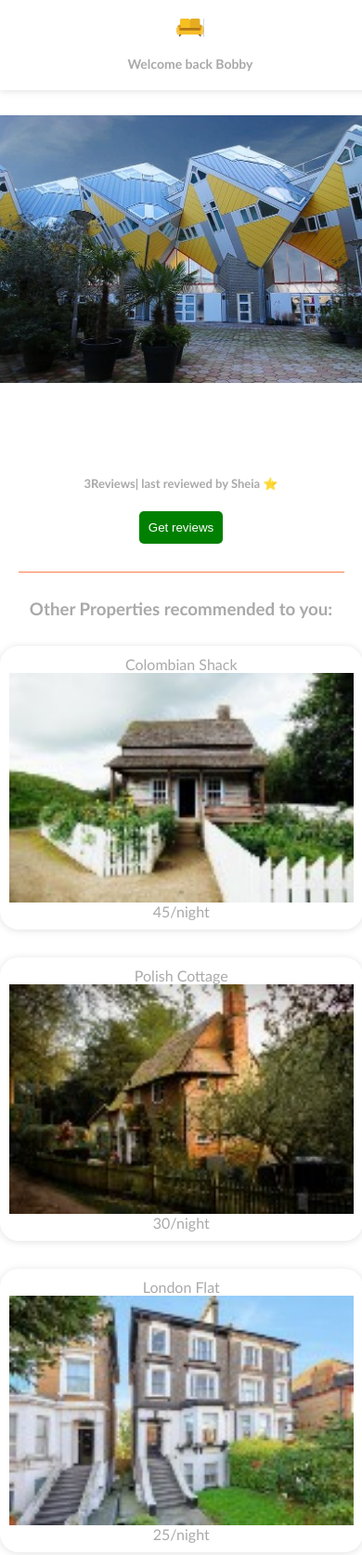
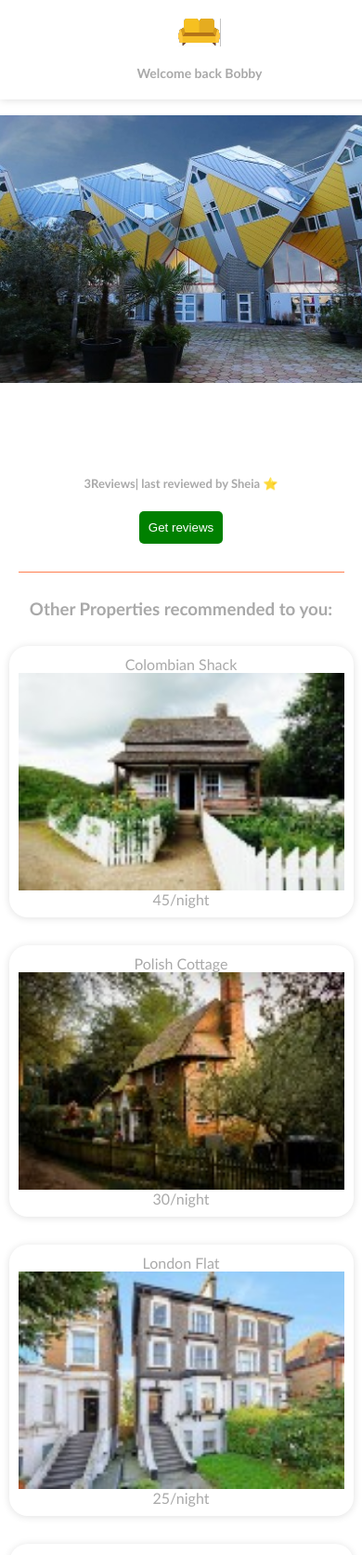
Before and after one commit to Lee-04-Git/-CS20240156_WFC2407_A_Lee-Maalgraaff_DJS09, a website built with Vite: page index.html in a window 390 px wide. Shown: the top 1673 px of the page at 93% size. Built offline with nearby package versions, Linux system fonts and the light colour scheme.

Commit message:
updated css

```diff
--- a/src/style.css
+++ b/src/style.css
@@ -168,32 +168,6 @@ button:hover {
   object-fit: cover; /* Ensure the image covers the area properly */
 }
 
-
-@media (max-width: 480px) {
-  .nav-bar {
-    padding: 10px;
-  }
-
-  .logo {
-    width: 30px;
-    height: 20px; /* Scale down logo */
-  }
-
-  .properties {
-    flex-direction: column; /* Maintain stacking for small screens */
-    align-items: center;
-  }
-
-  .card {
-    max-width: 95%; /* Ensure cards fit smaller screens */
-  }
-
-  .footer {
-    font-size: 10px; /* Smaller text for compact devices */
-  }
-}
-
-/* Responsive adjustments */
 @media (max-width: 1024px) {
   .main-image img {
     height: 35rem; /* Adjusted for a medium screen */
```
